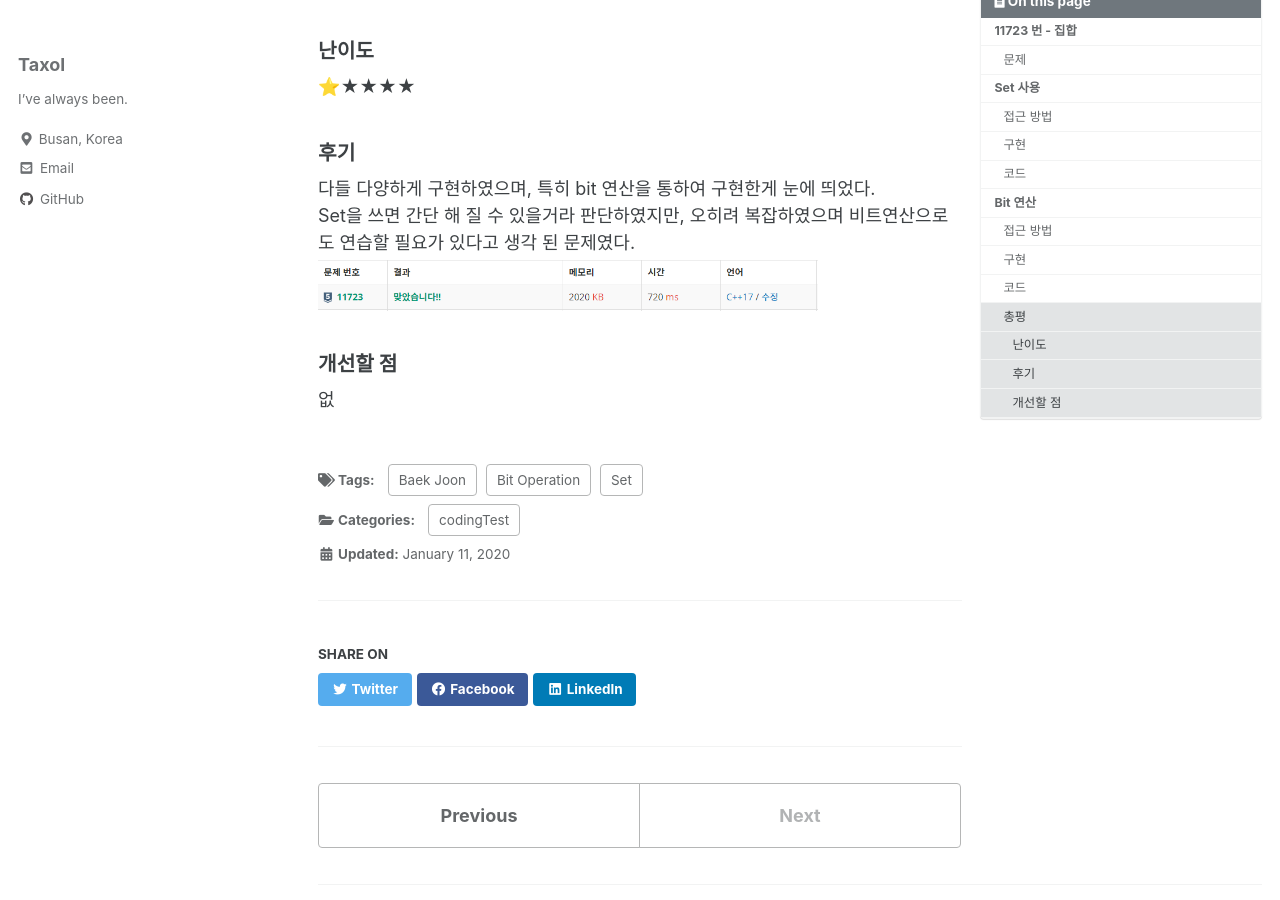
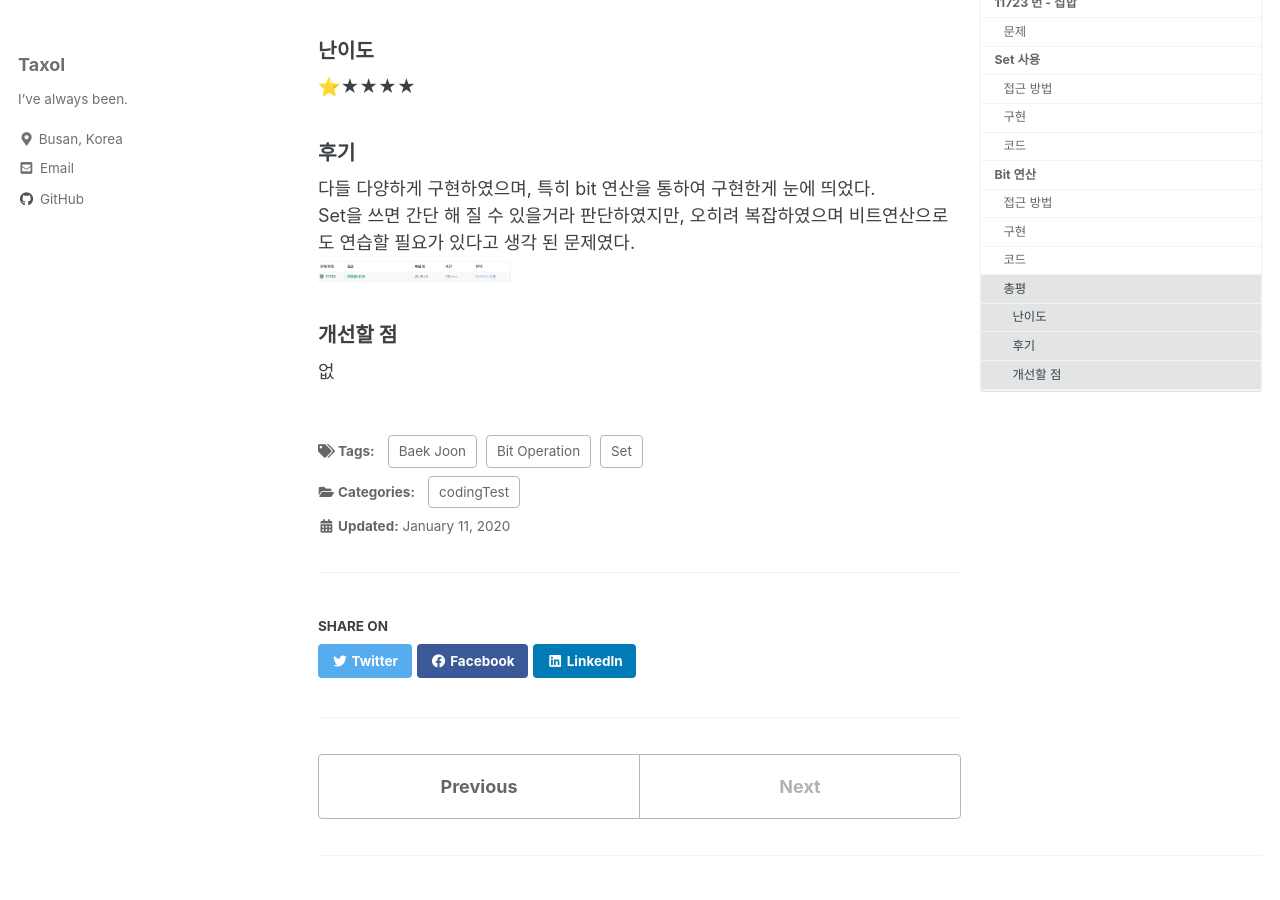
Before and after one commit to taxol1203/taxol1203.github.io, a Jekyll site: the page built from _posts/2021-01-11-bj-집합.md, in a window 1280 px wide and 900 px high, scrolled down 4991 px. Built offline with Jekyll 4.4.1, drawn with Linux system fonts in a browser that asks for light colours; cached includes are drawn as plain includes.

Commit message:
image size test

```diff
--- a/_posts/2021-01-11-bj-집합.md
+++ b/_posts/2021-01-11-bj-집합.md
@@ -166,7 +166,7 @@ int main() {
 ### 후기
 다들 다양하게 구현하였으며, 특히 bit 연산을 통하여 구현한게 눈에 띄었다.
 Set을 쓰면 간단 해 질 수 있을거라 판단하였지만, 오히려 복잡하였으며 비트연산으로도 연습할 필요가 있다고 생각 된 문제였다.
-<img src="/images/codingTest/bj_11723/result.PNG" width="500" height="300">
+<img src="/images/codingTest/bj_11723/result.PNG" width="30%" height="30%">
 
 ### 개선할 점
 없
```
